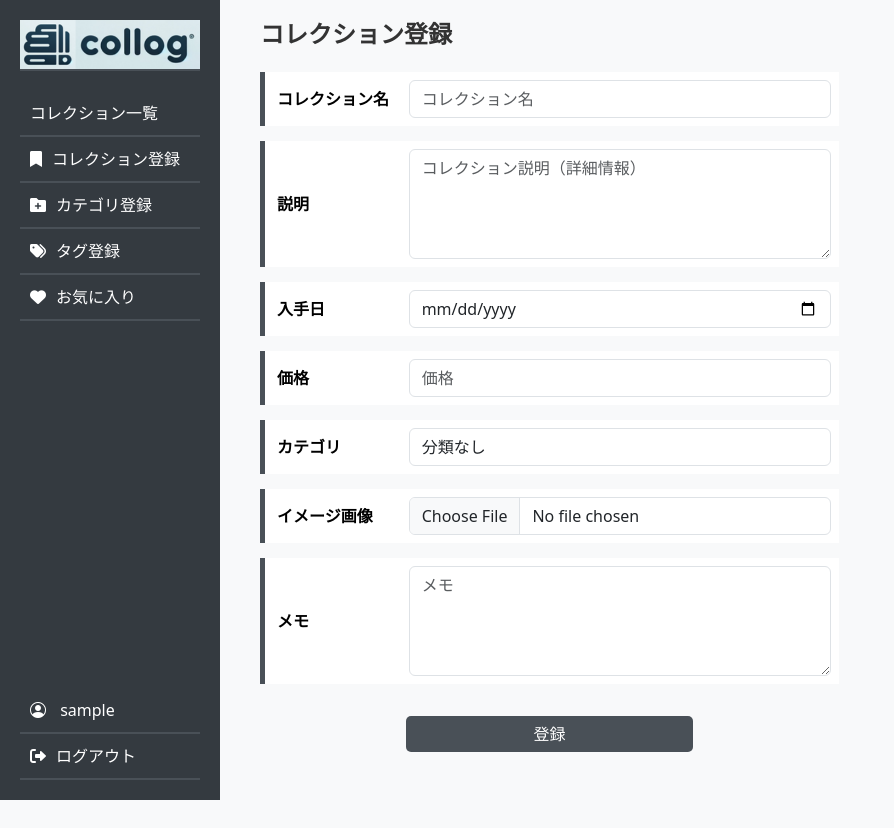
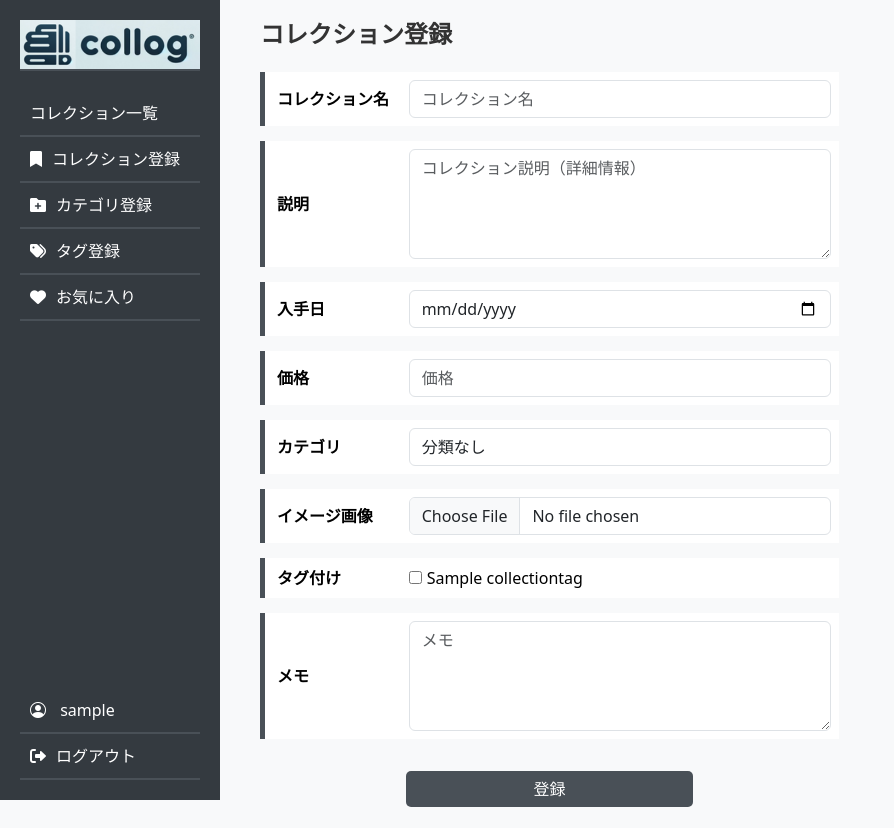
Before and after one commit to NakazatoTaichi/django-searchproject, a Django app: page /mycollection/register in a window 1280 px wide; the page is wider, and only the part inside the window is pictured. Shown: that part, without its empty margins (0-894 px from the left). Before the commit the page ends 800 px from the top of that part, so only its background shows below. Run offline with Django 5.2, Linux system fonts and the light colour scheme; a user stored in the database is signed in; tables that the repository leaves empty hold one stand-in row (values such as "Sample post").

Commit message:
コレクション登録時にタグ付けできるようにした

```diff
--- a/search_project/mycollection/forms.py
+++ b/search_project/mycollection/forms.py
@@ -19,12 +19,6 @@ class MyCollectionForm(forms.ModelForm):
         required=False,
         widget=forms.Select(attrs={'class': 'form-control'})
     )
-    # ユーザーが登録したカテゴリが表示されるようにする
-    def __init__(self, *args, user=None, **kwargs):
-        super().__init__(*args, **kwargs)
-        if user:
-            self.fields['collection_category'].queryset = CollectionCategory.objects.filter(user=user)
-
     name = forms.CharField(
         required=True,
         widget=forms.TextInput(attrs={'class': 'form-control', 'placeholder': 'コレクション名'})
@@ -33,6 +27,17 @@ class MyCollectionForm(forms.ModelForm):
         required=True,
         widget=forms.FileInput(attrs={'class': 'form-control'})
     )
+    tag = forms.ModelMultipleChoiceField(
+        queryset=CollectionTag.objects.none(),
+        required=False,
+        widget=forms.CheckboxSelectMultiple(attrs={'class': 'tag-checkbox-group'})
+    )
+    # ユーザーが登録したカテゴ・タグが表示されるようにする
+    def __init__(self, *args, user=None, **kwargs):
+        super().__init__(*args, **kwargs)
+        if user:
+            self.fields['collection_category'].queryset = CollectionCategory.objects.filter(user=user)
+            self.fields['tag'].queryset = CollectionTag.objects.filter(user=user)
     class Meta:
         model = MyCollection
         fields = (
@@ -42,6 +47,7 @@ class MyCollectionForm(forms.ModelForm):
             'price',
             'collection_category',
             'image_path',
+            'tag',
             'memo',
         )
         widgets = {
--- a/search_project/mycollection/templates/collection_register.html
+++ b/search_project/mycollection/templates/collection_register.html
@@ -52,6 +52,10 @@
                                 <td>{{ form.image_path }}</td>
                             </tr>
                             <tr>
+                                <th><label for="{{ form.tag.id_for_label }}">タグ付け</label></th>
+                                <td>{{ form.tag }}</td>
+                            </tr>
+                            <tr>
                                 <th><label for="{{ form.memo.id_for_label }}">メモ</label></th>
                                 <td>{{ form.memo }}</td>
                             </tr>
@@ -92,6 +96,21 @@
     .alert {
         margin-bottom: 0;
     }
+    .tag-checkbox-group {
+        display: flex;
+        flex-wrap: wrap;
+        gap: 20px;
+        width: 100%;
+    }
+    .tag-checkbox-group input {
+        margin-right: 5px;
+    }
+
+    .tag-checkbox-group label {
+        display: flex;
+        align-items: center;
+        white-space: nowrap;
+    }
     @media (max-width: 768px) {
         .content {
             margin-left: 0;
--- a/search_project/mycollection/views.py
+++ b/search_project/mycollection/views.py
@@ -67,6 +67,7 @@ def collection_register(request):
             mycollection = form.save(commit=False)
             mycollection.user = request.user
             mycollection.save()
+            form.save_m2m()
             messages.success(request, 'コレクションが登録されました。')
             return redirect('mycollection:home')
         else:
@@ -87,7 +88,10 @@ def collection_edit(request, pk):
 
         form = MyCollectionForm(request.POST,  {'image_path': uploaded_image} , user=request.user, instance=mycollection)
         if form.is_valid():
-            form.save()
+            mycollection = form.save(commit=False)
+            mycollection.user = request.user
+            mycollection.save()
+            form.save_m2m()
             messages.success(request, 'コレクションが編集されました。')
             return redirect('mycollection:home')
     else:
```
